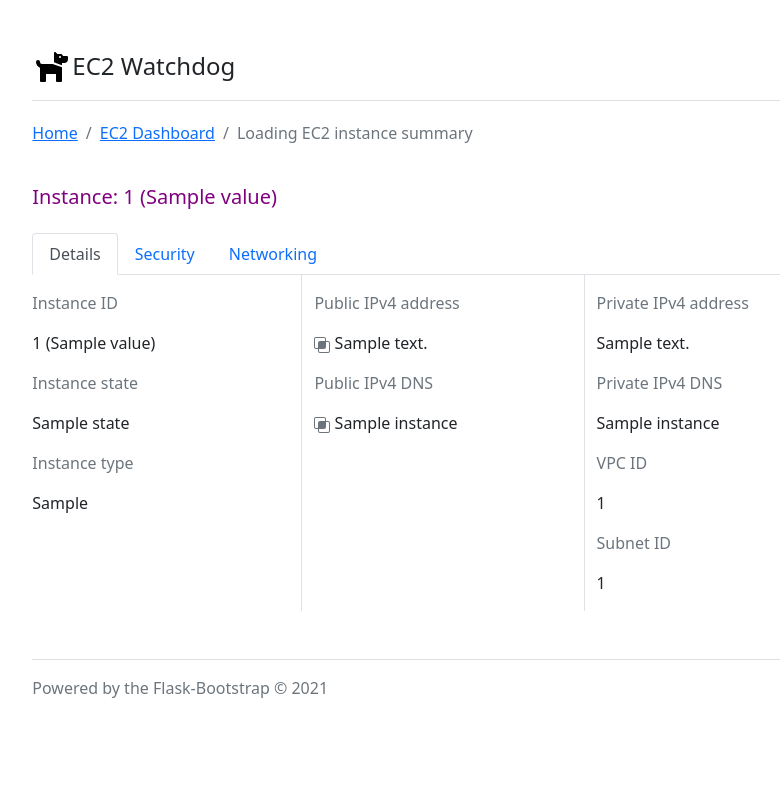
After one commit to ppokhriyal/watchdogec2, a Flask app: template ec2watchdog/load_ec2/templates/load_ec2/viewinfo.html in a window 1280 px wide. The commit adds this page. Shown: the whole page, without its empty margins (197-977 px from the left). Run offline with Flask 2, Linux system fonts and the light colour scheme; the template is opened without the code that fills it: most values are stand-ins (such as "Sample title", 1, 10 or a date in 2020); some libraries are stand-ins or nearby versions.

Commit message:
EC2 Watchdog

```diff
--- a/ec2watchdog/home/routes.py
+++ b/ec2watchdog/home/routes.py
@@ -12,7 +12,7 @@ def home():
     page = request.args.get('page',1,type=int)
     accesskeydb_len = len(db.session.query(AccessKey).all())
     accesskey_records = AccessKey.query.paginate(page=page,per_page=10)
-    return render_template('home/home.html',title='EC2 Watchdog : sHome',accesskeydb_len=accesskeydb_len,accesskey_records=accesskey_records)
+    return render_template('home/home.html',title='EC2 Watchdog : Home',accesskeydb_len=accesskeydb_len,accesskey_records=accesskey_records)
 
 #Remove Aws AccessKey from Database
 @blue.route('/remove/<string:rowid>',methods=('GET','POST'))
--- a/ec2watchdog/load_ec2/templates/load_ec2/load_ec2.html
+++ b/ec2watchdog/load_ec2/templates/load_ec2/load_ec2.html
@@ -17,8 +17,8 @@
             </div>
         </div>
     {% else %}
-        <button type="button" class="btn btn-secondary btn-sm float-end mb-3 text-warning" onclick="sync()" id="sync">Sync Instances</button>
-        <button type="button" class="btn btn-secondary btn-sm float-end mb-3 text-warning" onclick="sync()" id="loadsync">
+        <button type="button" class="btn btn-secondary btn-sm float-end mb-3 " onclick="sync()" id="sync">Sync Instances</button>
+        <button type="button" class="btn btn-secondary btn-sm float-end mb-3 " onclick="sync()" id="loadsync">
             <span class="spinner-border spinner-border-sm me-2" role="status" aria-hidden="true"></span>
             Syncing Instances
         </button>
@@ -80,7 +80,7 @@
                             </div>
                             {% else %}
                             <div class="btn-group btn-group-sm ms-2" role="group" aria-label="Button group with nested dropdown">
-                                <button type="button" class="btn btn-primary">View Info</button>
+                                <a class="btn btn-primary" href="{{url_for('load_ec2.viewinfo',idinstance=i['Instances'][0]['InstanceId']+':'+awsregion+':'+row)}}" role="button">View Info</a>
                                 <div class="btn-group btn-group-sm" role="group">
                                     <button id="btnGroupDrop1" type="button" class="btn btn-primary dropdown-toggle" data-bs-toggle="dropdown" aria-expanded="false">
                                         Instance State
--- /dev/null
+++ b/ec2watchdog/load_ec2/templates/load_ec2/viewinfo.html
@@ -0,0 +1,117 @@
+{% extends 'home/layout.html' %}
+{% block content %}
+    <nav aria-label="breadcrumb">
+        <ol class="breadcrumb">
+            <li class="breadcrumb-item"><a href="{{url_for('home.home')}}">Home</a></li>
+            <li class="breadcrumb-item"><a href="{{url_for('load_ec2.loadec2',rowinfo=row+':'+awsregion)}}">EC2 Dashboard</a></li>
+            <li class="breadcrumb-item active" aria-current="page">Loading EC2 instance summary</li>
+        </ol>
+    </nav>
+    <div class="pt-4">
+        <p class="h5" style="color: purple;">Instance: {{instance_id}} ({{instance_data[0]['Instances'][0]['Tags'][0]['Value']}})</p>
+    </div>
+    <nav class="mt-4">
+        <div class="nav nav-tabs" id="nav-tab" role="tablist">
+          <button class="nav-link active" id="nav-details-tab" data-bs-toggle="tab" data-bs-target="#nav-details" type="button" role="tab" aria-controls="nav-home" aria-selected="true">Details</button>
+          <button class="nav-link" id="nav-profile-tab" data-bs-toggle="tab" data-bs-target="#nav-profile" type="button" role="tab" aria-controls="nav-profile" aria-selected="false">Security</button>
+          <button class="nav-link" id="nav-contact-tab" data-bs-toggle="tab" data-bs-target="#nav-contact" type="button" role="tab" aria-controls="nav-contact" aria-selected="false">Networking</button>
+        </div>
+    </nav>
+    <div class="tab-content" id="nav-tabContent">
+        <!-- Details Tab -->
+        <div class="tab-pane fade show active" id="nav-details" role="tabpanel" aria-labelledby="nav-details-tab">
+            <div class="row">
+                <div class="col">
+                    <div class="mt-3">
+                        <p class="text-muted">Instance ID</p>
+                        <p class="text-dark">{{instance_id}} ({{instance_data[0]['Instances'][0]['Tags'][0]['Value']}})</p>
+                    </div>
+                    <div>
+                        <p class="text-muted">Instance state</p>
+                        {% if instance_data[0]['Instances'][0]['State']['Name'] == "running" %}
+                            <p class="text-dark">
+                                <svg xmlns="http://www.w3.org/2000/svg" width="16" height="16" fill="currentColor" class="bi bi-check-circle-fill text-success" viewBox="0 0 16 16">
+                                    <path d="M16 8A8 8 0 1 1 0 8a8 8 0 0 1 16 0zm-3.97-3.03a.75.75 0 0 0-1.08.022L7.477 9.417 5.384 7.323a.75.75 0 0 0-1.06 1.06L6.97 11.03a.75.75 0 0 0 1.079-.02l3.992-4.99a.75.75 0 0 0-.01-1.05z"/>
+                                </svg>
+                                {{instance_data[0]['Instances'][0]['State']['Name'].capitalize()}}
+                            </p>
+                        {% else %}
+                            <p class="text-dark">{{instance_data[0]['Instances'][0]['State']['Name'].capitalize()}}</p>
+                        {% endif %}
+                    </div>
+                    <div>
+                        <p class="text-muted">Instance type</p>
+                        <p>{{instance_data[0]['Instances'][0]['InstanceType']}}</p>
+                    </div>
+                </div>
+                <div class="col border-start">
+                    <div class="mt-3">
+                        <p class="text-muted">Public IPv4 address</p>
+                        <p id="publicip">
+                            <a href="#" class="text-decoration-none" data-bs-toggle="tooltip" data-bs-placement="bottom" title="Copy Public IPv4">
+                                <svg xmlns="http://www.w3.org/2000/svg" width="16" height="16" fill="currentColor" class="bi bi-intersect text-secondary" viewBox="0 0 16 16" onclick="copypublicip()">
+                                    <path d="M0 2a2 2 0 0 1 2-2h8a2 2 0 0 1 2 2v2h2a2 2 0 0 1 2 2v8a2 2 0 0 1-2 2H6a2 2 0 0 1-2-2v-2H2a2 2 0 0 1-2-2V2zm5 10v2a1 1 0 0 0 1 1h8a1 1 0 0 0 1-1V6a1 1 0 0 0-1-1h-2v5a2 2 0 0 1-2 2H5zm6-8V2a1 1 0 0 0-1-1H2a1 1 0 0 0-1 1v8a1 1 0 0 0 1 1h2V6a2 2 0 0 1 2-2h5z"/>
+                                </svg>
+                            </a>
+                            {{instance_data[0]['Instances'][0]['PublicIpAddress']}}
+                        </p>
+                    </div>
+                    <div>
+                        <p class="text-muted">Public IPv4 DNS</p>
+                        <p id="publicdns">
+                            <a href="#" class="text-decoration-none" data-bs-toggle="tooltip" data-bs-placement="bottom" title="Copy Public DNS">
+                            <svg xmlns="http://www.w3.org/2000/svg" width="16" height="16" fill="currentColor" class="bi bi-intersect text-secondary" viewBox="0 0 16 16" onclick="copypublicdns()">
+                                <path d="M0 2a2 2 0 0 1 2-2h8a2 2 0 0 1 2 2v2h2a2 2 0 0 1 2 2v8a2 2 0 0 1-2 2H6a2 2 0 0 1-2-2v-2H2a2 2 0 0 1-2-2V2zm5 10v2a1 1 0 0 0 1 1h8a1 1 0 0 0 1-1V6a1 1 0 0 0-1-1h-2v5a2 2 0 0 1-2 2H5zm6-8V2a1 1 0 0 0-1-1H2a1 1 0 0 0-1 1v8a1 1 0 0 0 1 1h2V6a2 2 0 0 1 2-2h5z"/>
+                            </svg>
+                            </a>
+                            {{instance_data[0]['Instances'][0]['PublicDnsName']}}
+                        </p>
+                    </div>
+                </div>
+                <div class="col border-start">
+                    <div class="mt-3">
+                        <p class="text-muted">Private IPv4 address</p>
+                        <p>{{instance_data[0]['Instances'][0]['PrivateIpAddress']}}</p>
+                    </div>
+                    <div>
+                        <p class="text-muted">Private IPv4 DNS</p>
+                        <p>{{instance_data[0]['Instances'][0]['PrivateDnsName']}}</p>
+                    </div>
+                    <div>
+                        <p class="text-muted">VPC ID</p>
+                        <p>{{instance_data[0]['Instances'][0]['VpcId']}}</p>
+                    </div>
+                    <div>
+                        <p class="text-muted">Subnet ID</p>
+                        <p>{{instance_data[0]['Instances'][0]['SubnetId']}}</p>
+                    </div>
+                </div>
+            </div>
+        </div>
+        <div class="tab-pane fade" id="nav-profile" role="tabpanel" aria-labelledby="nav-profile-tab">...</div>
+        <div class="tab-pane fade" id="nav-contact" role="tabpanel" aria-labelledby="nav-contact-tab">...</div>
+    </div>
+    <script>
+        function copypublicdns(){
+            document.getElementById("publicdns").style.color = "green";
+            var range = document.createRange();
+            range.selectNode(document.getElementById("publicdns"));
+            window.getSelection().removeAllRanges(); // clear current selection
+            window.getSelection().addRange(range); // to select text
+            document.execCommand("copy");
+            window.getSelection().removeAllRanges();// to deselect
+        }
+
+    </script>
+    <script>
+        function copypublicip(){
+            document.getElementById("publicip").style.color = "green";
+            var range = document.createRange();
+            range.selectNode(document.getElementById("publicip"));
+            window.getSelection().removeAllRanges(); // clear current selection
+            window.getSelection().addRange(range); // to select text
+            document.execCommand("copy");
+            window.getSelection().removeAllRanges();// to deselect
+        }
+    </script>
+{% endblock content %}
```
Also changed, not shown: ec2watchdog/load_ec2/routes.py (+20 -0 lines).
